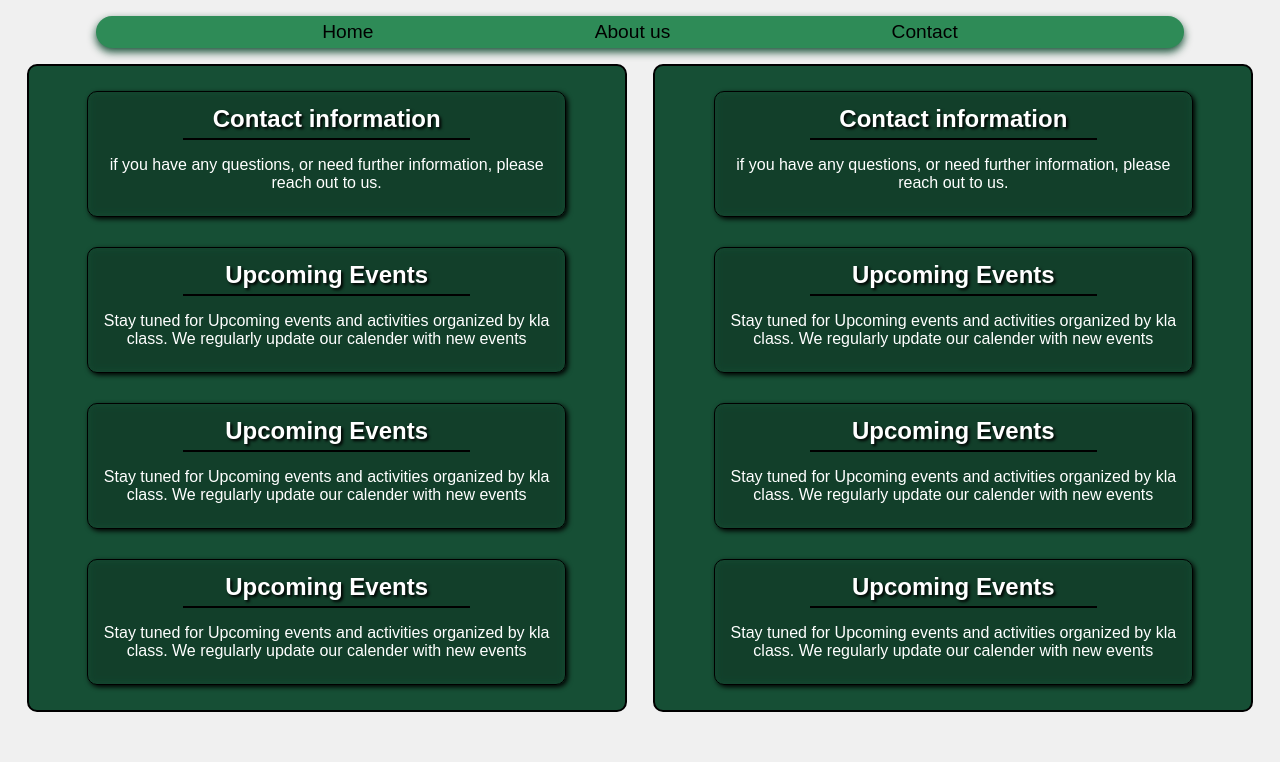
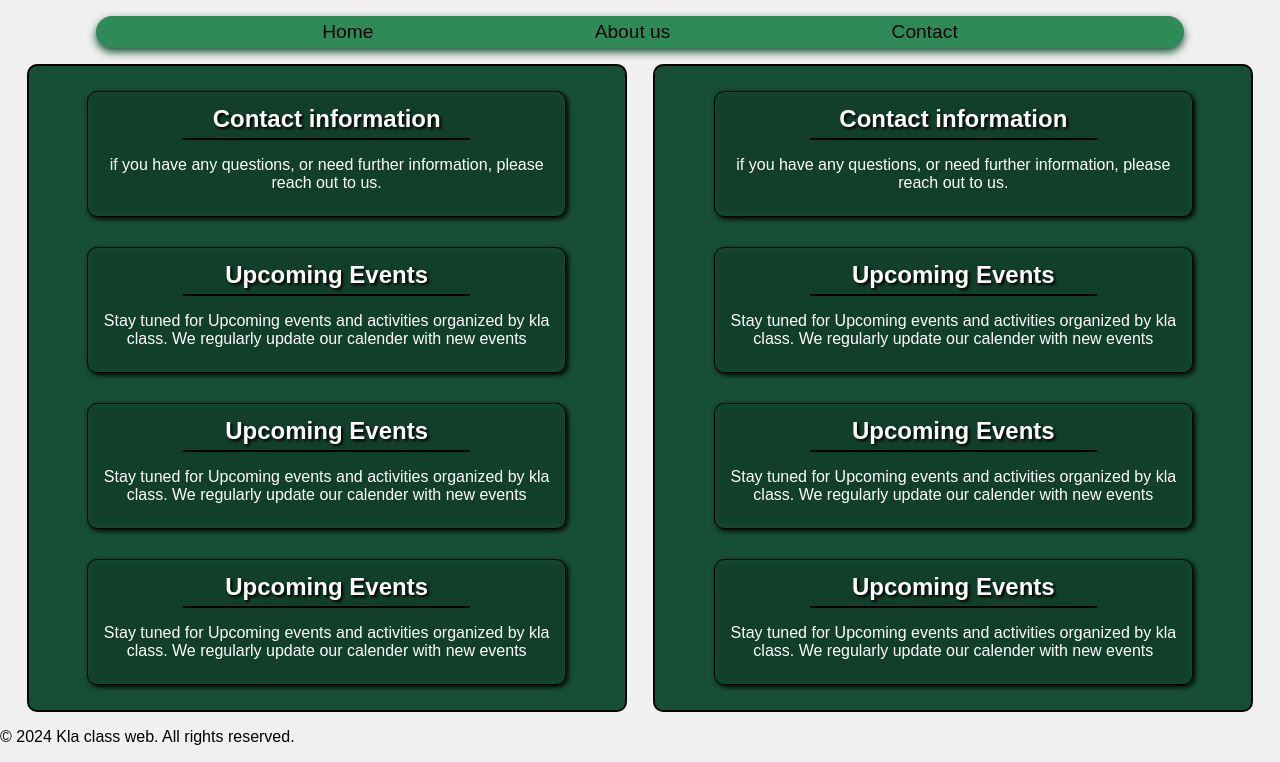
Before and after one commit to Augustin-kipimo/kampala-campus-web-class, a plain HTML site: page index.html in a window 1280 px wide. Shown: the part 64-826 px from the top of the page. Before the commit the page ends 800 px from the top, so only its background shows below. Drawn offline with Linux system fonts and the light colour scheme.

Commit message:
Update index.html

```diff
--- a/index.html
+++ b/index.html
@@ -81,7 +81,7 @@
       </section>
     </main>
     <footer>
-
+      <p>&copy; 2024 Kla class web. All rights reserved.</p>
     </footer>
   </body>
 </html>
```
